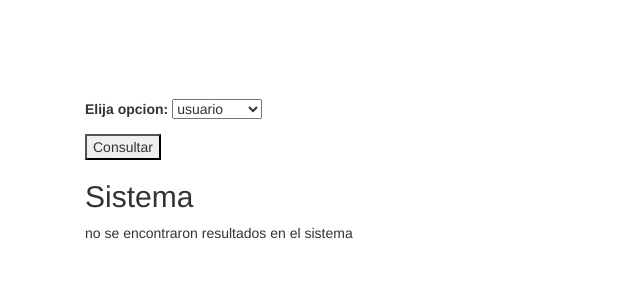
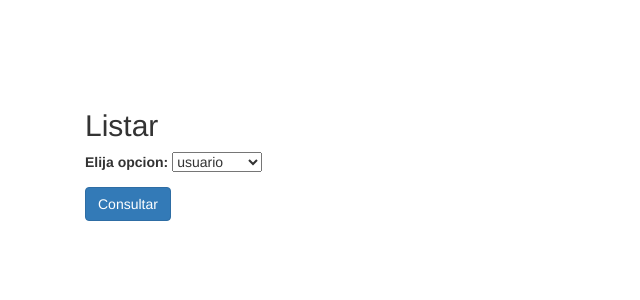
Before and after one commit to xFrancisc0/SD_Divisas_Django_RPC, a Django app: page /listardivisas/ in a window 1280 px wide. Shown: the part 51-351 px from the top of the page, without its empty margins (0-640 px from the left). Run offline with Django 3.2, Linux system fonts and the light colour scheme; some libraries are stand-ins or nearby versions.

Commit message:
mejoras menores a v0.4.2

```diff
--- a/CV_divisas/templates/listardivisas.html
+++ b/CV_divisas/templates/listardivisas.html
@@ -8,14 +8,23 @@ Listar
 
 
 {% block contenido %}
-<form class="form" method="POST">
-           {% csrf_token %}
-          <p> {{form.as_p}} <button  type="submit">Consultar</button></p>
-       </form>
+
+  <h2> Listar</h2>
+
+  <form class="form" method="POST">
+
+             {% csrf_token %}
+             {{form.as_p}} <button  type="submit" class="btn btn-primary">Consultar</button>
+
+         </form>
+
+
 
 {% if  opcion == 1 %}
+
+{% if result %}
 <h2>Usuario</h2>
-{% if result %}
+<p>Usted actualmente posee:</p>
 <table class="table table-bordered">
   <thead>
     <th>tipo moneda</th>
@@ -29,12 +38,13 @@ Listar
 </tr>
 {% endfor %}
 </table>
-{% else %}
-no se encontraron resultados del cliente
+
 {%endif%}
 {% elif opcion == 2%}
+
+{% if result %}
 <h2>Sistema</h2>
-{% if result %}
+<p>El sistema actualmente posee:</p>
 <table class="table table-bordered">
   <thead>
     <th>tipo moneda</th>
@@ -48,17 +58,17 @@ no se encontraron resultados del cliente
 </tr>
 {% endfor %}
 </table>
-{% else %}
-no se encontraron resultados en el sistema
+
 {%endif%}
 {% elif opcion == 3 %}
+
+{% if result %}
 <h2>Tasa Conversión</h2>
-{% if result %}
 <table class="table table-bordered">
   <thead>
     <th>moneda origen</th>
-    <th>moneda a convertir</th>
-    <th>conversion</th>
+    <th>conversion a</th>
+    <th>tasa de conversion</th>
 
     </thead>
 {% for s in result %}
@@ -69,8 +79,7 @@ no se encontraron resultados en el sistema
 </tr>
 {% endfor %}
 </table>
-{% else %}
-no se encontraron resultados de conversion
+
 {%endif%}
 {% endif %}
 {% endblock %}
--- a/CV_divisas/views.py
+++ b/CV_divisas/views.py
@@ -17,7 +17,7 @@ def comprar(request):
 
     client = ServerProxy('http://localhost:8000/rpc/')
     resulta = client.listdiv(1)
-    return render(request,'comprar.html')
+    return render(request,'comprar.html',{'resulta':resulta})
 
 def realizar_compra(request):
 
```
Also changed, not shown: CV_divisas/templates/comprar.html (+5 -5 lines), db.sqlite3.
